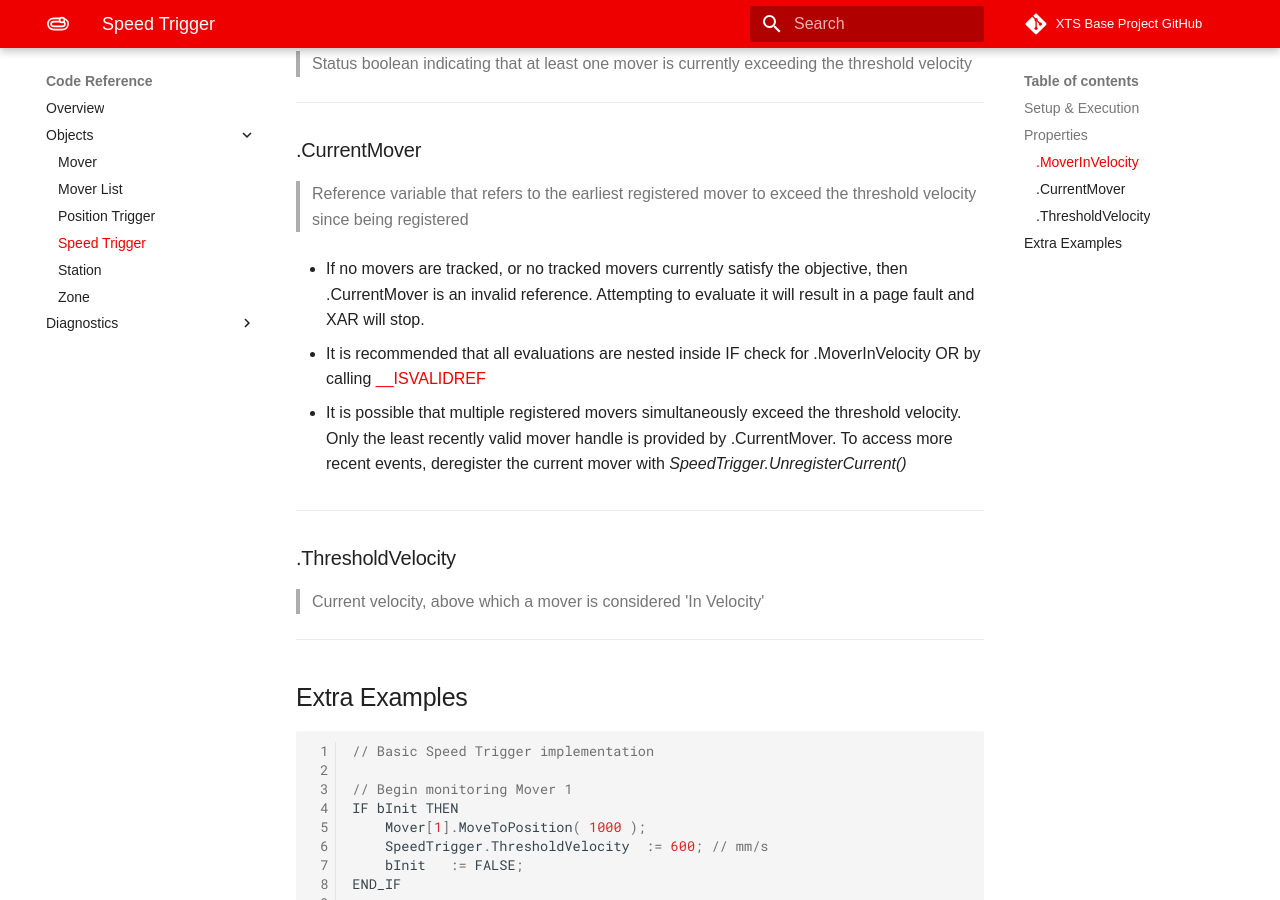
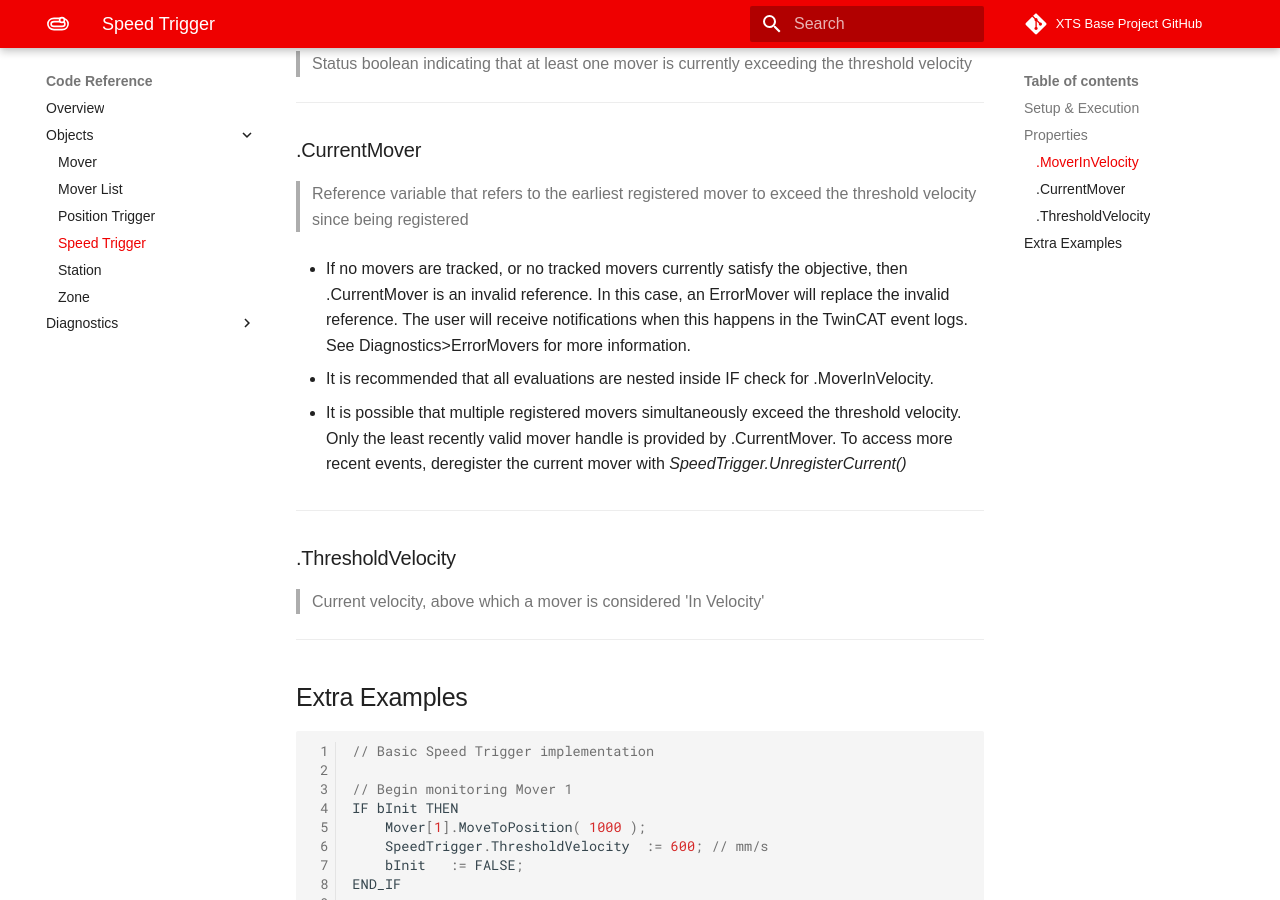
Before and after one commit to Beckhoff-USA-Community/XTS_Base, an MkDocs documentation site: the page built from Documentation/docs/CodeReference/SpeedTrigger.md, in a window 1280 px wide and 900 px high, scrolled down 616 px. Built offline with MkDocs 1.6.1 and Material for MkDocs 9.7.7, drawn with Linux system fonts in a browser that asks for light colours; some web fonts are replaced; comment, search, counter and statistics services are not loaded.

Commit message:
Thses changes are to documentation. They update the portions which mentioned Page Faults from invalid refrence to include information about the new ErrorMover

```diff
--- a/Documentation/docs/CodeReference/SpeedTrigger.md
+++ b/Documentation/docs/CodeReference/SpeedTrigger.md
@@ -31,9 +31,9 @@ SpeedTriggerA.ThresholdVelocity		:= 800;
 
 > Reference variable that refers to the earliest registered mover to exceed the threshold velocity since being registered
 
-- If no movers are tracked, or no tracked movers currently satisfy the objective, then .CurrentMover is an invalid reference. Attempting to evaluate it will result in a page fault and XAR will stop.
+- If no movers are tracked, or no tracked movers currently satisfy the objective, then .CurrentMover is an invalid reference. In this case, an ErrorMover will replace the invalid reference. The user will receive notifications when this happens in the TwinCAT event logs. See Diagnostics>ErrorMovers for more information.
 
-- It is recommended that all evaluations are nested inside IF check for .MoverInVelocity OR by calling [__ISVALIDREF](https://infosys.beckhoff.com/english.php?content=../content/1033/tc3_plc_intro/2529165707.html&id=)
+- It is recommended that all evaluations are nested inside IF check for .MoverInVelocity.
 
 - It is possible that multiple registered movers simultaneously exceed the threshold velocity. Only the least recently valid mover handle is provided by .CurrentMover. To access more recent events, deregister the current mover with *SpeedTrigger.UnregisterCurrent()*
 
```
Also changed, not shown: Documentation/docs/CodeReference/Mover.md (+1 -1 lines), Documentation/docs/CodeReference/PositionTrigger.md (+2 -2 lines), Documentation/docs/CodeReference/Station.md (+2 -2 lines).
